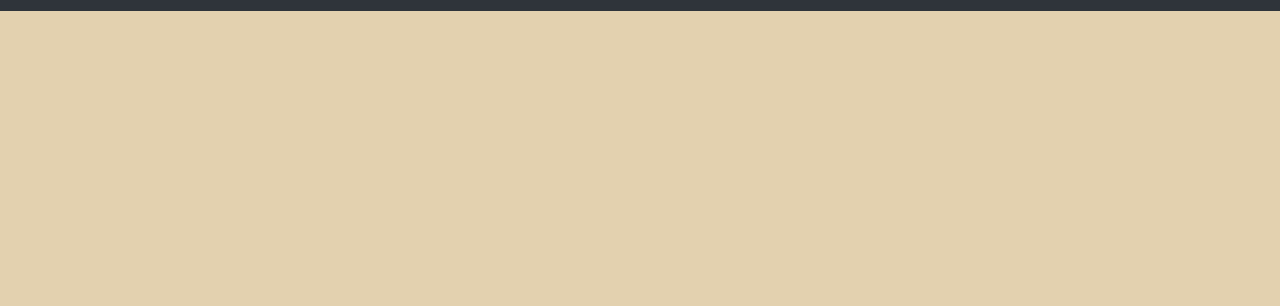
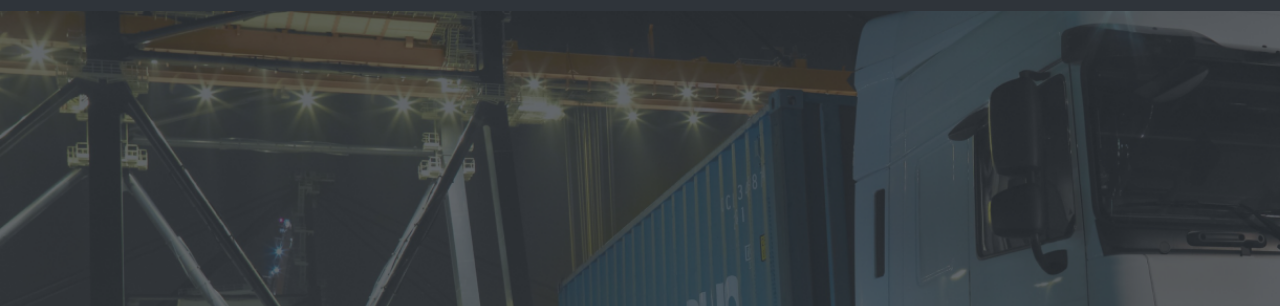
Before and after one commit to Artem-Lakhov/CSS-GRID, a plain HTML site: page index.html in a window 1280 px wide. Shown: the part 134-440 px from the top of the page. Drawn offline with Linux system fonts and the light colour scheme.

Commit message:
Ура решил!!!
обратить внимание на слеш

```diff
--- a/index.html
+++ b/index.html
@@ -45,7 +45,7 @@
                 </div>
             </div>
         </header>
-        <div class="main" style="background-image: url('sourse\rectangle2.png');">
+        <div class="main" style="background-image: url('sourse/rectangle2.png');">
                 <h1>Грузовые перевозки</h1>
 
 
```
